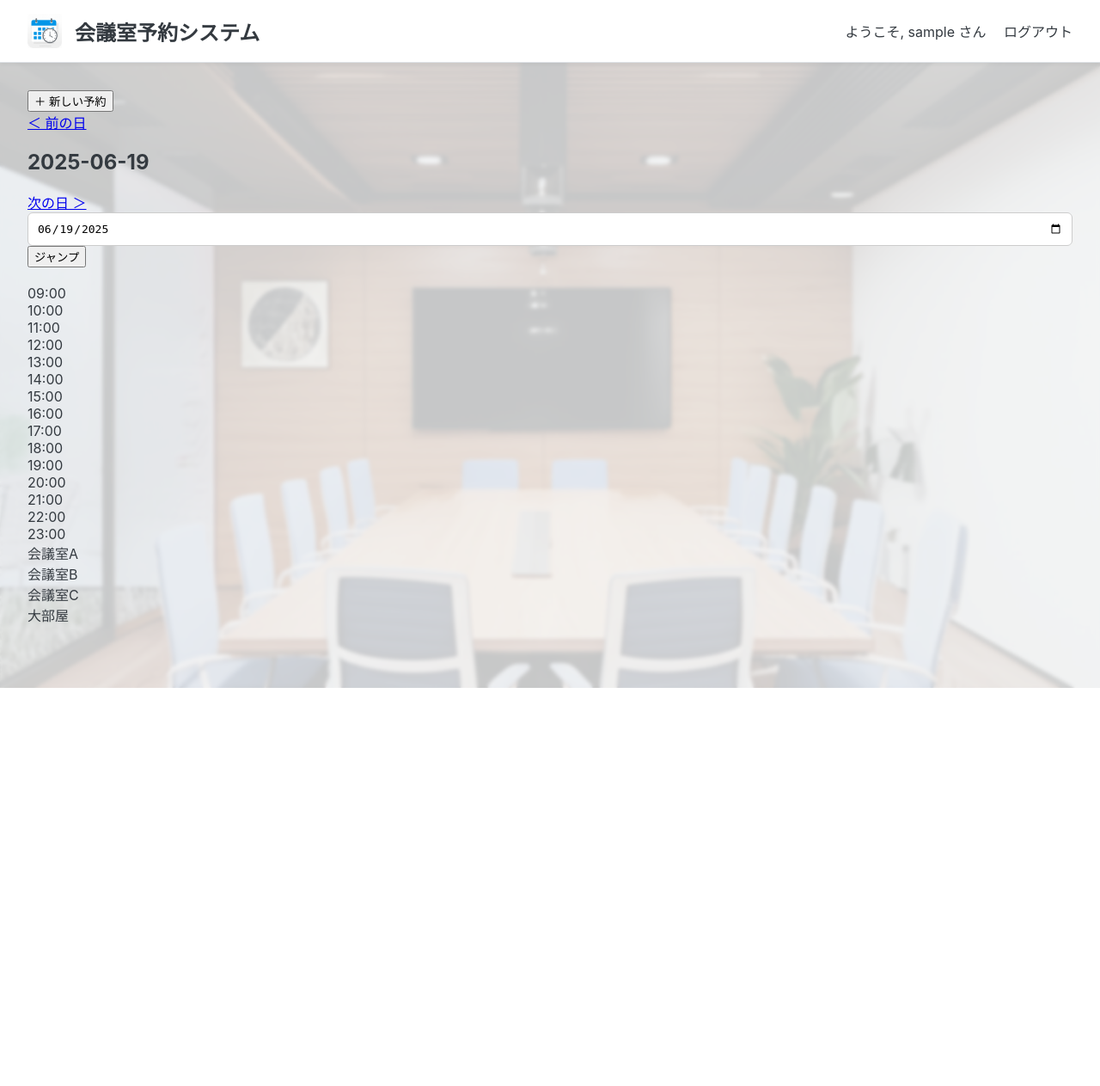
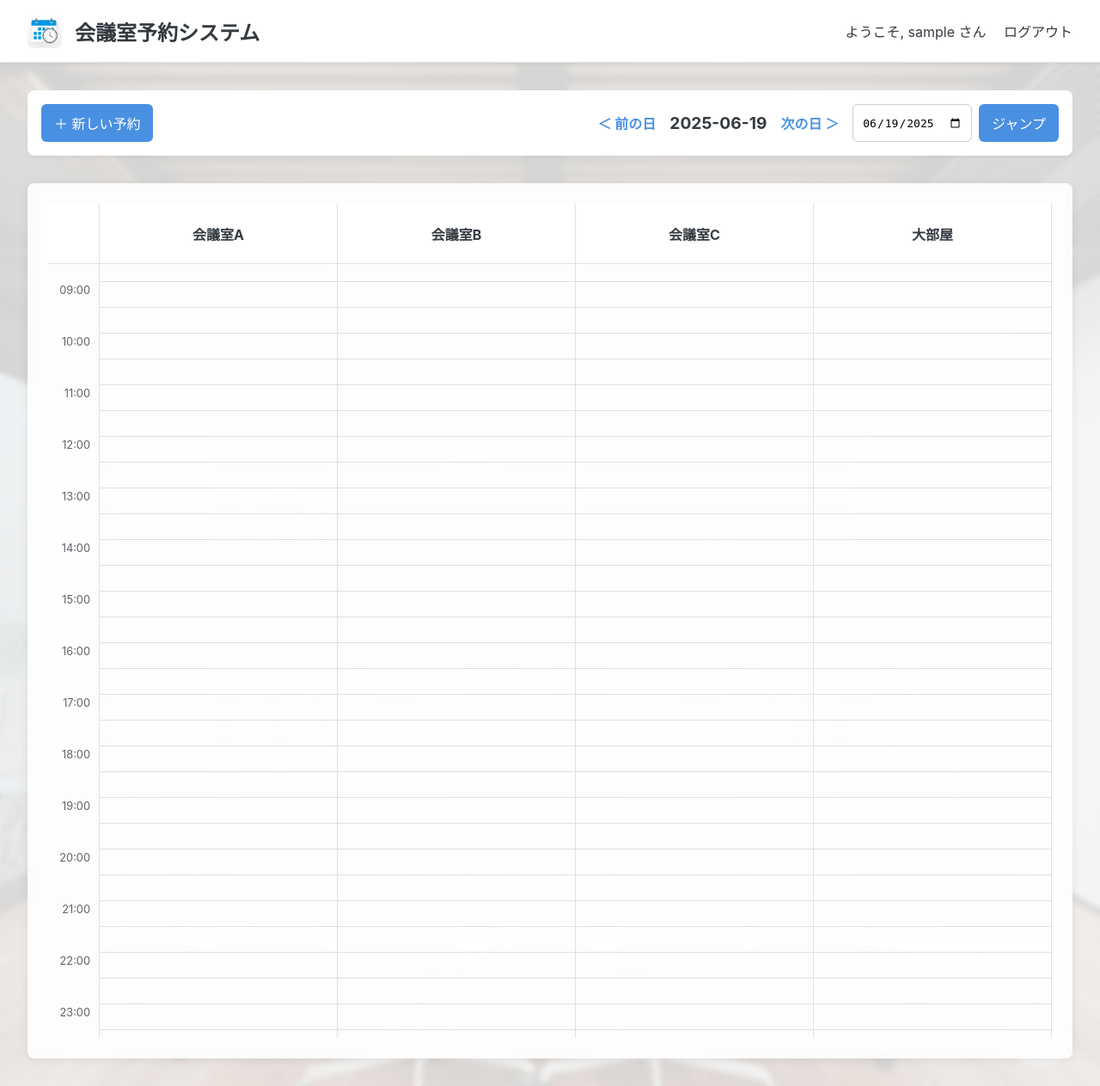
Before and after one commit to ShinTaira/meeting-room-app, a Flask app: page /2025-06-19 in a window 1280 px wide. Shown: the whole page at 86% size. Before the commit the page ends 800 px from the top, so only its background shows below. Run offline with Flask 3, Linux system fonts and the light colour scheme; the visitor is signed in with stand-in values (Sample User, id 1).

Commit message:
タイムラインのレイアウト表示を修正

```diff
--- a/templates/base.html
+++ b/templates/base.html
@@ -25,9 +25,9 @@
             display: flex;
             flex-direction: column;
             min-height: 100vh;
-            background-color: rgba(248, 249, 250, 0.8); /* 背景画像の上に半透明の白を重ねる */
-            backdrop-filter: blur(2px);
-            -webkit-backdrop-filter: blur(2px);
+            background-color: rgba(248, 249, 250, 0.85); /* 背景の上に半透明の白を重ねる */
+            backdrop-filter: blur(3px);
+            -webkit-backdrop-filter: blur(3px);
         }
         .header {
             display: flex;
@@ -51,7 +51,7 @@
 
         /* モーダル（ポップアップ）のスタイル */
         .modal {
-            display: none;
+            display: none; /* 初期状態では非表示 */
             position: fixed;
             z-index: 1000;
             left: 0; top: 0;
@@ -90,12 +90,36 @@
         button[type="submit"] { background-color: var(--primary-color); color: white; padding: 12px 20px; border: none; border-radius: 6px; cursor: pointer; font-size: 1em; width: 100%; }
         .cancel-link { margin-left: 1em; }
 
+        /* ▼▼▼【ここからタイムライン関連のスタイルを追加・修正】▼▼▼ */
+        .action-bar { display: flex; align-items: center; margin-bottom: 2em; flex-wrap: wrap; gap: 1em; padding: 1em; background-color: #fff; border-radius: 8px; box-shadow: 0 2px 4px rgba(0,0,0,0.05);}
+        .action-bar button, .date-nav button { background-color: var(--primary-color); color: white; border:none; padding: 10px 15px; border-radius: 6px; cursor:pointer; font-size: 1em;}
+        .date-nav { margin-left: auto; display: flex; align-items: center; gap: 1em; flex-wrap: wrap;}
+        .date-nav a { text-decoration: none; color: var(--primary-color); font-weight: bold; }
+        .date-nav a.disabled { color: #ccc; cursor: not-allowed; }
+        .date-nav h2 { margin:0; font-size: 1.2em;}
+        #date-jump-form {display: flex; gap: 0.5em;}
+        #date-jump-form input { width: auto; }
+
+        .timeline-wrapper { background-color: rgba(255,255,255,0.8); backdrop-filter: blur(5px); -webkit-backdrop-filter: blur(5px); padding: 1.5em; border-radius: 8px; box-shadow: 0 2px 10px rgba(0,0,0,0.08);}
+        .timeline-container { overflow-x: auto; -webkit-overflow-scrolling: touch;}
+        .timeline-grid { display: grid; grid-template-columns: 60px repeat({{ rooms|length }}, 1fr); min-width: 800px; }
+        .time-labels { border-right: 1px solid var(--border-color); }
+        .time-label { height: 60px; text-align: right; padding-right: 10px; color: #5f6368; font-size: 0.8em; box-sizing: border-box; display:flex; align-items:center; justify-content: flex-end;}
+        .room-column { position: relative; border-right: 1px solid var(--border-color); background-image: linear-gradient(to bottom, #e0e0e0 1px, transparent 1px); background-size: 100% 30px; }
+        .room-header { height: 45px; display:flex; align-items:center; justify-content:center; text-align: center; padding: 12px 0; border-bottom: 1px solid var(--border-color); font-weight: bold; background-color: #fff;}
+        .reservation-bar { position: absolute; left: 5px; right: 5px; border-radius: 4px; padding: 4px 8px; font-size: 0.85em; overflow: hidden; white-space: nowrap; text-overflow: ellipsis; box-sizing: border-box; z-index: 10; color: white; }
+        .edit-btn, .cancel-btn { color:white; text-decoration: none; float: right; padding: 0 5px; font-weight: bold; background:none; border:none; cursor:pointer; font-size: 1.1em;}
+        .cancel-form { display:contents; }
+        /* ▲▲▲【ここまで】▲▲▲ */
+
         /* スマホ対応 */
         @media (max-width: 768px) {
             .header { padding: 1em; flex-wrap: wrap; }
             .header h1 { font-size: 1.2em; width: 100%; text-align: center; margin: 0 0 0.5em 0; }
             .auth-links { margin: 0 auto; }
             .main-content { padding: 1em; }
+            .action-bar { flex-direction: column; }
+            .date-nav { margin-left: 0; justify-content: center; }
         }
     </style>
 </head>
@@ -129,7 +153,6 @@
             {% block content %}{% endblock %}
         </main>
     </div>
-
     {% block scripts %}{% endblock %}
 </body>
 </html>
--- a/templates/index.html
+++ b/templates/index.html
@@ -31,9 +31,9 @@
                       {% if cell_data and cell_data.is_first_block %}
                           <div class="reservation-bar" style="top: {{ cell_data.top + 45 }}px; height: {{ cell_data.height }}px; background-color: {% if cell_data.user_id == current_user.id %}#198754{% else %}#0d6efd{% endif %}; border-color: {% if cell_data.user_id == current_user.id %}#146c43{% else %}#0a58ca{% endif %};">
                               {% if cell_data.user_id == current_user.id %}
-                              <a href="{{ url_for('edit_reservation', reservation_id=cell_data.id) }}" class="edit-btn">✎</a>
+                              <a href="{{ url_for('edit_reservation', reservation_id=cell_data.id) }}" title="編集する" class="edit-btn">✎</a>
                               <form action="{{ url_for('cancel', reservation_id=cell_data.id) }}" method="post" class="cancel-form">
-                                  <button type="submit" class="cancel-btn">✕</button>
+                                  <button type="submit" title="キャンセルする" class="cancel-btn">✕</button>
                               </form>
                               {% endif %}
                               {{ cell_data.purpose }} ({{ cell_data.user }})
@@ -79,7 +79,7 @@
     // 日付ジャンプ
     function jumpToDate() {
         const date = document.getElementById('date-picker').value;
-        if (date) { window.location.href = '/?date_str=' + date; }
+        if (date) { window.location.href = "{{ url_for('index') }}?date_str=" + date; }
     }
 
     // 時刻プルダウン生成
```
Also changed, not shown: 1 other file.
